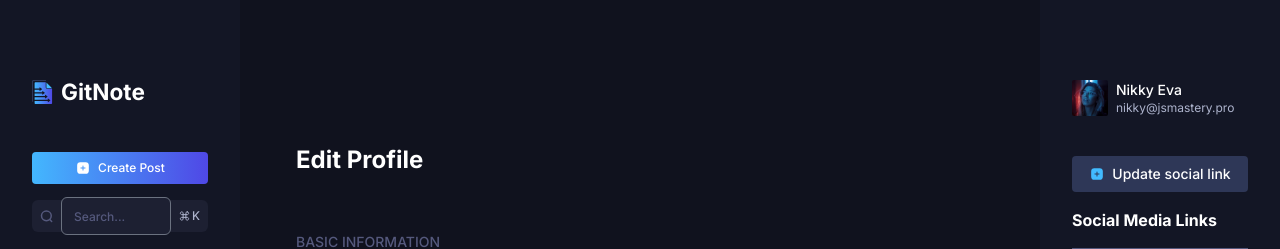
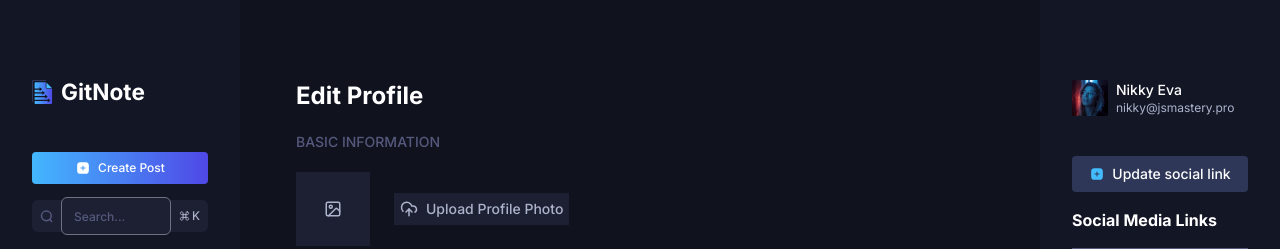
Before and after one commit to DDVVPP/GitNote, a Next.js app: page /profile/edit in a window 1280 px wide. Shown: the top 249 px of the page. Built offline with nearby package versions, Linux system fonts and the light colour scheme; no server answers.

Commit message:
fix: styles, goals, and minor fixes

```diff
--- a/app/(root)/layout.tsx
+++ b/app/(root)/layout.tsx
@@ -1,13 +1,13 @@
-import SideNavbar from '@/components/side-navbar/SideNavbar';
-import RightSidebar from '@/components/right-sidebar/RightSidebar';
-import React from 'react';
+import SideNavbar from "@/components/side-navbar/SideNavbar";
+import RightSidebar from "@/components/right-sidebar/RightSidebar";
+import React from "react";
 
 const Layout = ({ children }: { children: React.ReactNode }) => {
   return (
     <main>
       <div className="flex h-screen justify-start">
         <SideNavbar />
-        <section className="flex min-h-screen flex-1 flex-col px-6 pb-6 pt-36 max-md:pb-14 sm:px-14">
+        <section className="flex min-h-screen flex-1 flex-col pb-10 pt-20 max-md:pb-14 sm:px-14">
           <div className="mx-auto w-full max-w-5xl">{children}</div>
         </section>
         <RightSidebar />
--- a/components/onboarding/BasicInformation.tsx
+++ b/components/onboarding/BasicInformation.tsx
@@ -90,7 +90,7 @@ const BasicInformation = ({
       {isEditProfile && (
         <Controller
           control={control}
-          name="portfolio"
+          name="email"
           render={({
             field: { name, onChange, ...rest },
             formState: { errors },
--- a/components/onboarding/Onboarding.tsx
+++ b/components/onboarding/Onboarding.tsx
@@ -116,7 +116,8 @@ const Onboarding = ({ user }: { user: User }) => {
 
   const onSubmit: SubmitHandler<IOnboardingSchema> = async (data) => {
     try {
-      await updateUser(data);
+      const updatedData = { ...data, onboardingStatus: step + 1 };
+      await updateUser(updatedData);
       await revalidateSession();
       router.push("/");
     } catch (error) {
--- a/components/profile/EditProfile.tsx
+++ b/components/profile/EditProfile.tsx
@@ -10,7 +10,7 @@ import toast from "react-hot-toast";
 
 import revalidateSession from "@/lib/actions/auth.actions";
 import { updateUser } from "@/lib/actions/user.actions";
-import { User } from "@prisma/client";
+import { Goals, User } from "@prisma/client";
 import { IProfileSchema, ProfileSchema } from "@/lib/validations/UserSchema";
 
 import BasicInformation from "../onboarding/BasicInformation";
@@ -19,7 +19,7 @@ import KnowledgeLevel from "../onboarding/KnowledgeLevel";
 import Availability from "../onboarding/Availability";
 import Button from "../shared/ui/Button";
 
-const EditProfile = ({ user }: { user: User }) => {
+const EditProfile = ({ user }: { user: User & { goals?: Goals[] } }) => {
   const useFormHelpers = useForm<IProfileSchema>({
     defaultValues: {
       name: user?.name ?? "",
@@ -55,9 +55,9 @@ const EditProfile = ({ user }: { user: User }) => {
   };
 
   return (
-    <form onSubmit={handleSubmit(onSubmit)}>
+    <form onSubmit={handleSubmit(onSubmit)} className="pb-10">
+      <h1 className="display-2-bold mb-5">Edit Profile</h1>
       <div className="space-y-14">
-        <h1 className="display-2-bold">Edit Profile</h1>
         <section>
           <BasicInformation
             useFormHelpers={useFormHelpers}
--- a/lib/actions/user.actions.ts
+++ b/lib/actions/user.actions.ts
@@ -28,15 +28,18 @@ export async function createUser(data: Partial<User>) {
 
 export async function getUser(email: string) {
   try {
-    const user = prisma.user.findUnique({
+    const user = await prisma.user.findUnique({
       where: {
         email,
       },
+      include: {
+        goals: true,
+      },
     });
-    return user;
+    return { user, error: null };
   } catch (error) {
     console.error("Error finding user:", error);
-    throw new Error("User not found!");
+    return { error: "User not found!" };
   }
 }
 
```
